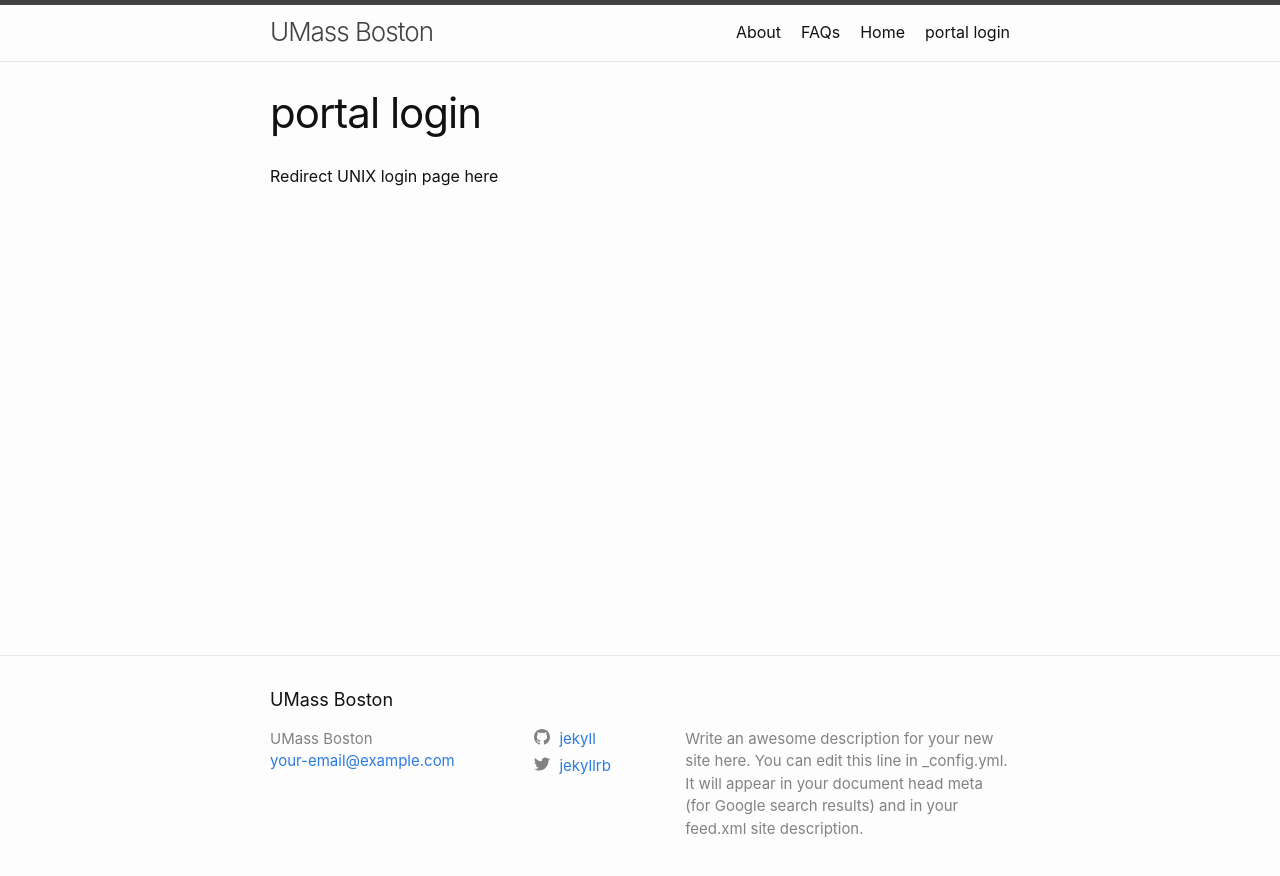
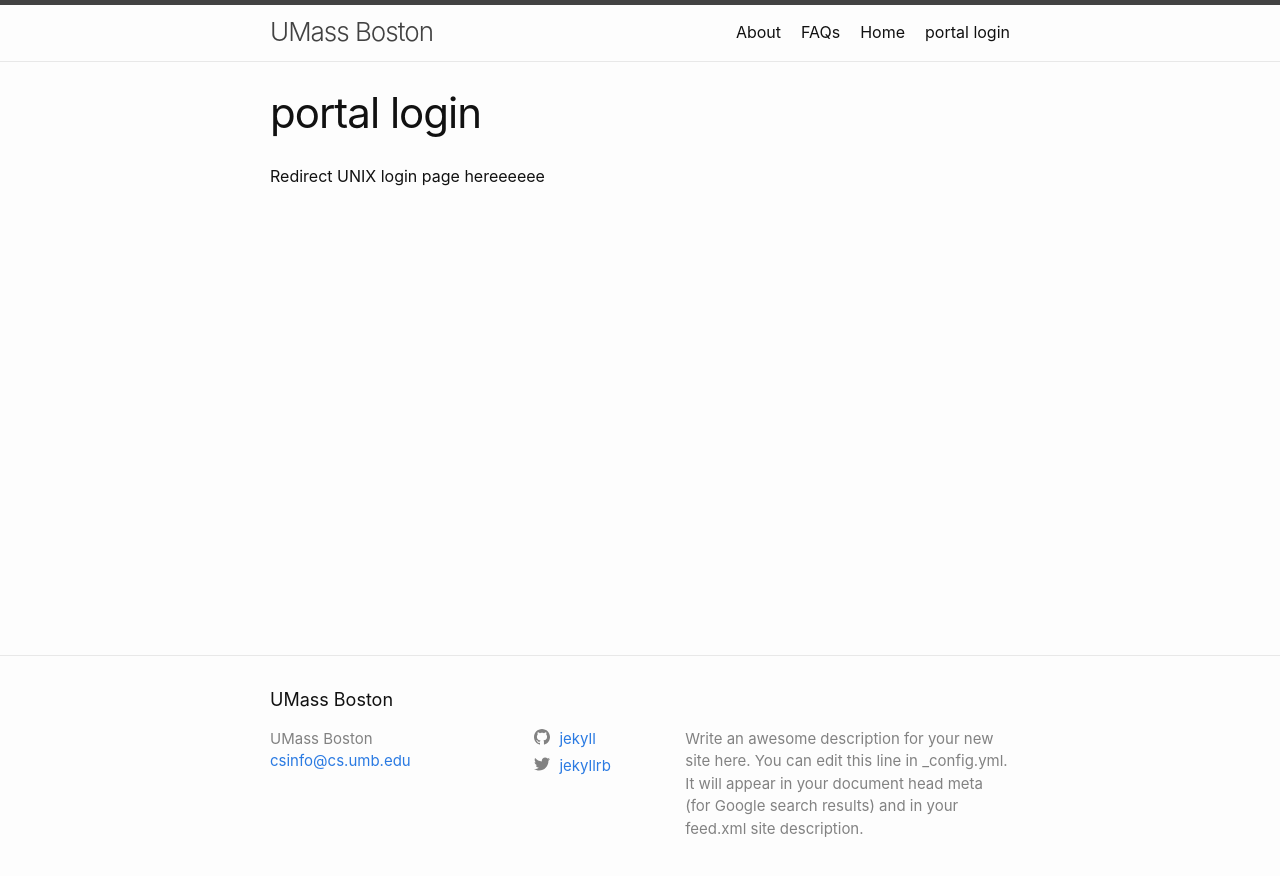
Before and after one commit to sinanliu001/umbcs, a Jekyll site: the page built from portal-login.markdown, in a window 1280 px wide. Shown: the top 876 px of the page. Built offline with Jekyll 4.4.1, drawn with Linux system fonts in a browser that asks for light colours.

Commit message:
made changes in portal

```diff
--- a/Gemfile
+++ b/Gemfile
@@ -9,6 +9,8 @@ source "https://rubygems.org"
 # Happy Jekylling!
 gem "jekyll", "~> 4.2.0"
 # This is the default theme for new Jekyll sites. You may change this to anything you like.
+
+ # we are now using custom regular theme
  #gem "minima", "~> 2.5"
 # If you want to use GitHub Pages, remove the "gem "jekyll"" above and
 # uncomment the line below. To upgrade, run `bundle update github-pages`.
--- a/_config.yml
+++ b/_config.yml
@@ -18,8 +18,8 @@
 # You can create any custom variable you would like, and they will be accessible
 # in the templates via {{ site.myvariable }}.
 
-title: UMass Boston
-email: your-email@example.com
+title: "UMass Boston"
+email: "csinfo@cs.umb.edu"
 description: >- # this means to ignore newlines until "baseurl:"
   Write an awesome description for your new site here. You can edit this
   line in _config.yml. It will appear in your document head meta (for
@@ -30,6 +30,8 @@ twitter_username: jekyllrb
 github_username: jekyll
 
 # Build settings
+
+# we are now using custom regular theme
 #theme: minima
 plugins:
   - jekyll-feed
--- a/portal-login.markdown
+++ b/portal-login.markdown
@@ -1,6 +1,7 @@
 ---
 layout: "page"
 title: "portal login"
+permalink: "/portal"
 ---
 
-Redirect UNIX login page here
+Redirect UNIX login page hereeeeee
```
